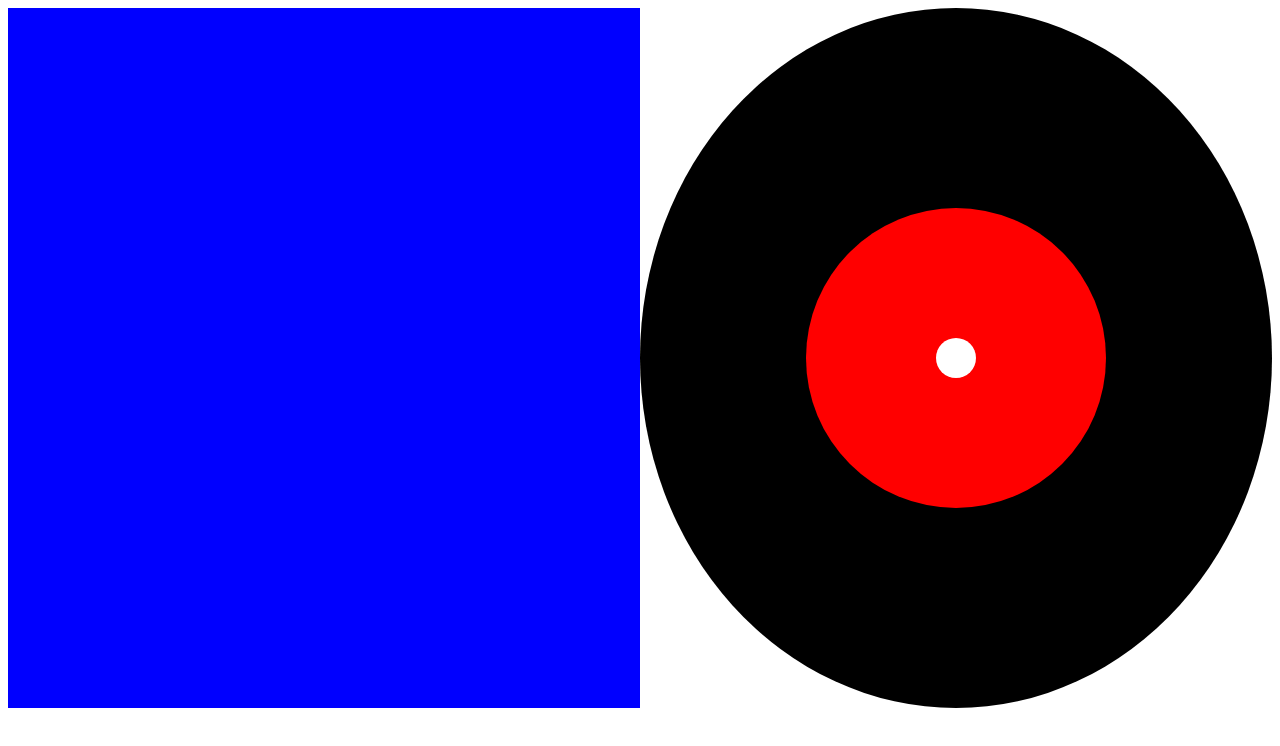
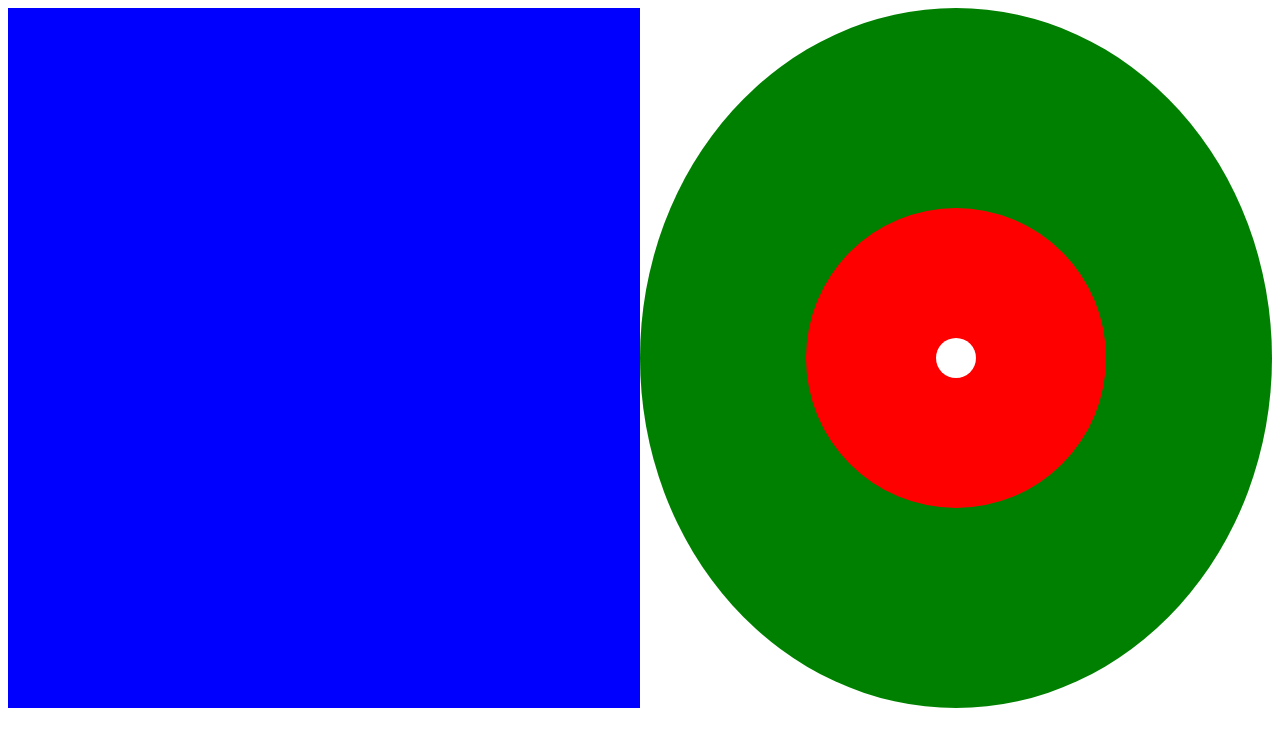
Before and after one commit to Johanson25/EjemploGit, a website built with Parcel: page src/index.html in a window 1280 px wide. Built offline with nearby package versions, Linux system fonts and the light colour scheme.

Commit message:
modificacion de prueba de JSO

```diff
--- a/package.json
+++ b/package.json
@@ -10,6 +10,7 @@
   "author": "Johan",
   "license": "ISC",
   "devDependencies": {
+    "gh-pages": "^2.2.0",
     "parcel-bundler": "^1.12.4",
     "postcss-cli": "^7.1.0",
     "stylelint": "^13.1.0",
--- a/src/css/cover.css
+++ b/src/css/cover.css
@@ -5,7 +5,7 @@
 }
 
 .exterior {
-  background-color: black;
+  background-color: green;
   height: 700px;
   width: 700px;
   border-radius: 50%;
```
Also changed, not shown: 1 other file.
